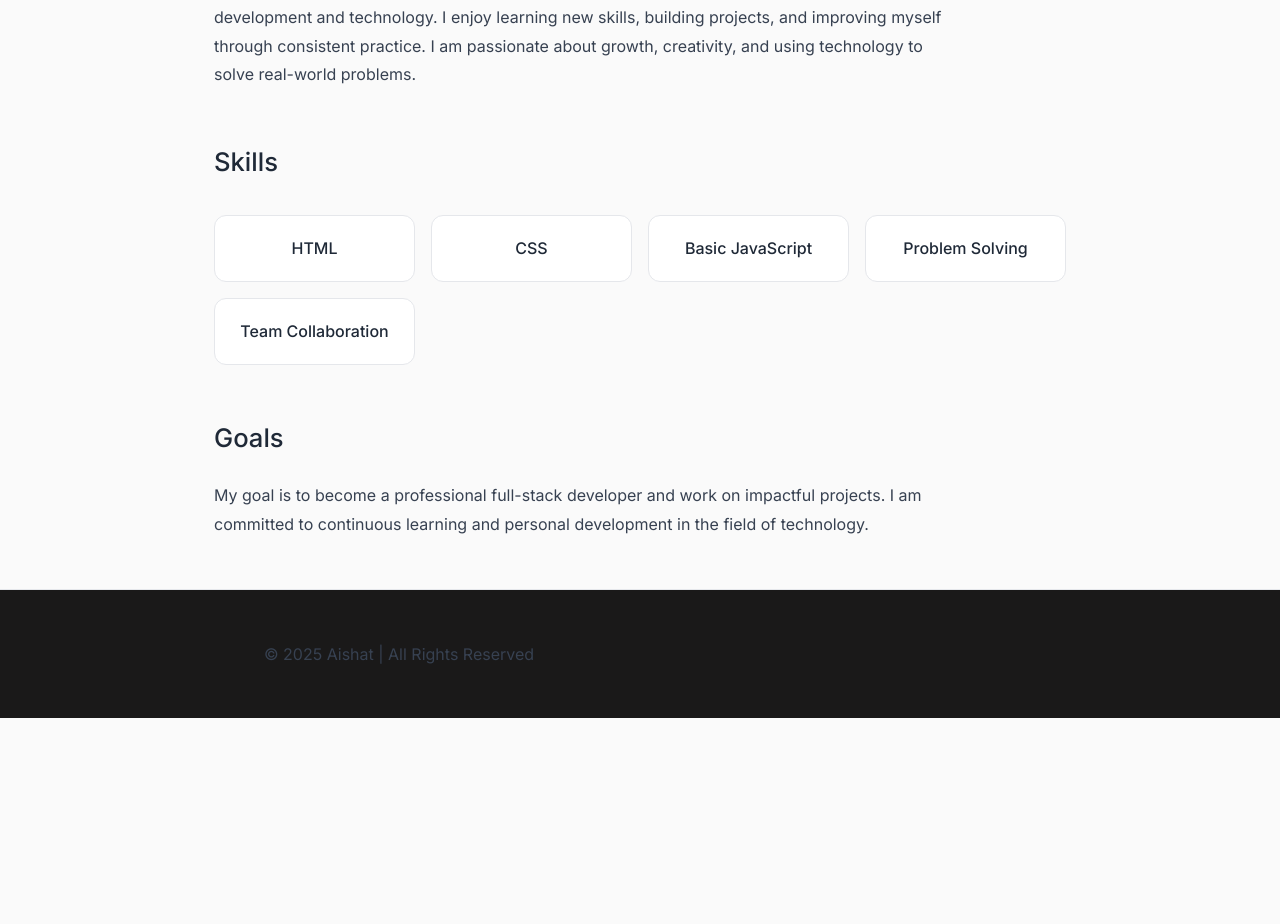
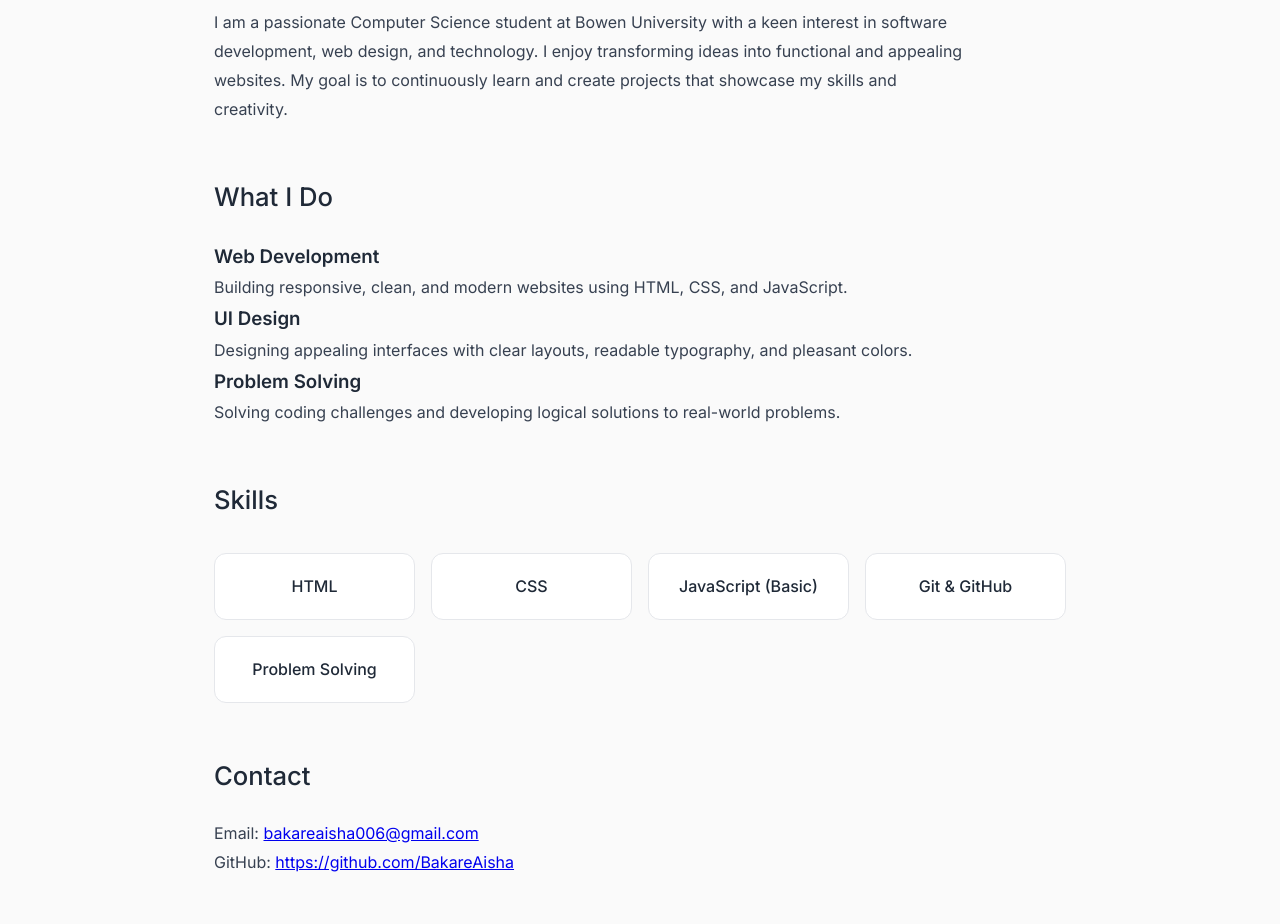
Before and after one commit to BakareAisha/About-me, a plain HTML site: page index.html in a window 1280 px wide. Shown: the part 302-1226 px from the top of the page. Before the commit the page ends 1020 px from the top, so only its background shows below. Drawn offline with Linux system fonts and the light colour scheme.

Commit message:
Revamp portfolio page with new content and sections
Updated the content and structure of the portfolio page, including new sections for 'What I Do' and 'Contact'.

```diff
--- a/index.html
+++ b/index.html
@@ -3,49 +3,65 @@
 <head>
   <meta charset="UTF-8">
   <meta name="viewport" content="width=device-width, initial-scale=1.0">
-  <title>About Me | Aishat</title>
+  <title>Aishat Bakare | Portfolio</title>
   <link rel="stylesheet" href="style.css">
 </head>
 <body>
 
   <header>
-    <h1>Hello, I’m Aishat 👋</h1>
-    <p>Computer Science Student | Aspiring Full-Stack Developer</p>
+    <div class="hero">
+      <h1>Aishat Omobolaji Bakare</h1>
+      <p class="intro">300 Level Computer Science Student | Bowen University | BU23CSC1075</p>
+      <p class="tagline">Aspiring Full-Stack Developer & Problem Solver</p>
+    </div>
   </header>
 
   <section>
     <h2>About Me</h2>
     <p>
-      My name is Aishat, and I am a Computer Science student with a strong interest
-      in software development and technology. I enjoy learning new skills,
-      building projects, and improving myself through consistent practice.
-      I am passionate about growth, creativity, and using technology to solve
-      real-world problems.
+      I am a passionate Computer Science student at Bowen University with a keen interest in software development,
+      web design, and technology. I enjoy transforming ideas into functional and appealing websites.
+      My goal is to continuously learn and create projects that showcase my skills and creativity.
     </p>
   </section>
 
   <section>
+    <h2>What I Do</h2>
+    <div class="cards">
+      <div class="card">
+        <h3>Web Development</h3>
+        <p>Building responsive, clean, and modern websites using HTML, CSS, and JavaScript.</p>
+      </div>
+      <div class="card">
+        <h3>UI Design</h3>
+        <p>Designing appealing interfaces with clear layouts, readable typography, and pleasant colors.</p>
+      </div>
+      <div class="card">
+        <h3>Problem Solving</h3>
+        <p>Solving coding challenges and developing logical solutions to real-world problems.</p>
+      </div>
+    </div>
+  </section>
+
+  <section>
     <h2>Skills</h2>
-    <ul>
+    <ul class="skills">
       <li>HTML</li>
       <li>CSS</li>
-      <li>Basic JavaScript</li>
+      <li>JavaScript (Basic)</li>
+      <li>Git & GitHub</li>
       <li>Problem Solving</li>
-      <li>Team Collaboration</li>
     </ul>
   </section>
 
   <section>
-    <h2>Goals</h2>
-    <p>
-      My goal is to become a professional full-stack developer and work on
-      impactful projects. I am committed to continuous learning and personal
-      development in the field of technology.
-    </p>
+    <h2>Contact</h2>
+    <p>Email: <a href="mailto:bakareaisha006@example.com">bakareaisha006@gmail.com</a></p>
+    <p>GitHub: <a href="https://github.com/yourusername">https://github.com/BakareAisha</a></p>
   </section>
 
   <footer>
-    <p>© 2025 Aishat | All Rights Reserved</p>
+    <p>© 2025 Aishat Bakare</p>
   </footer>
 
 </body>
```
